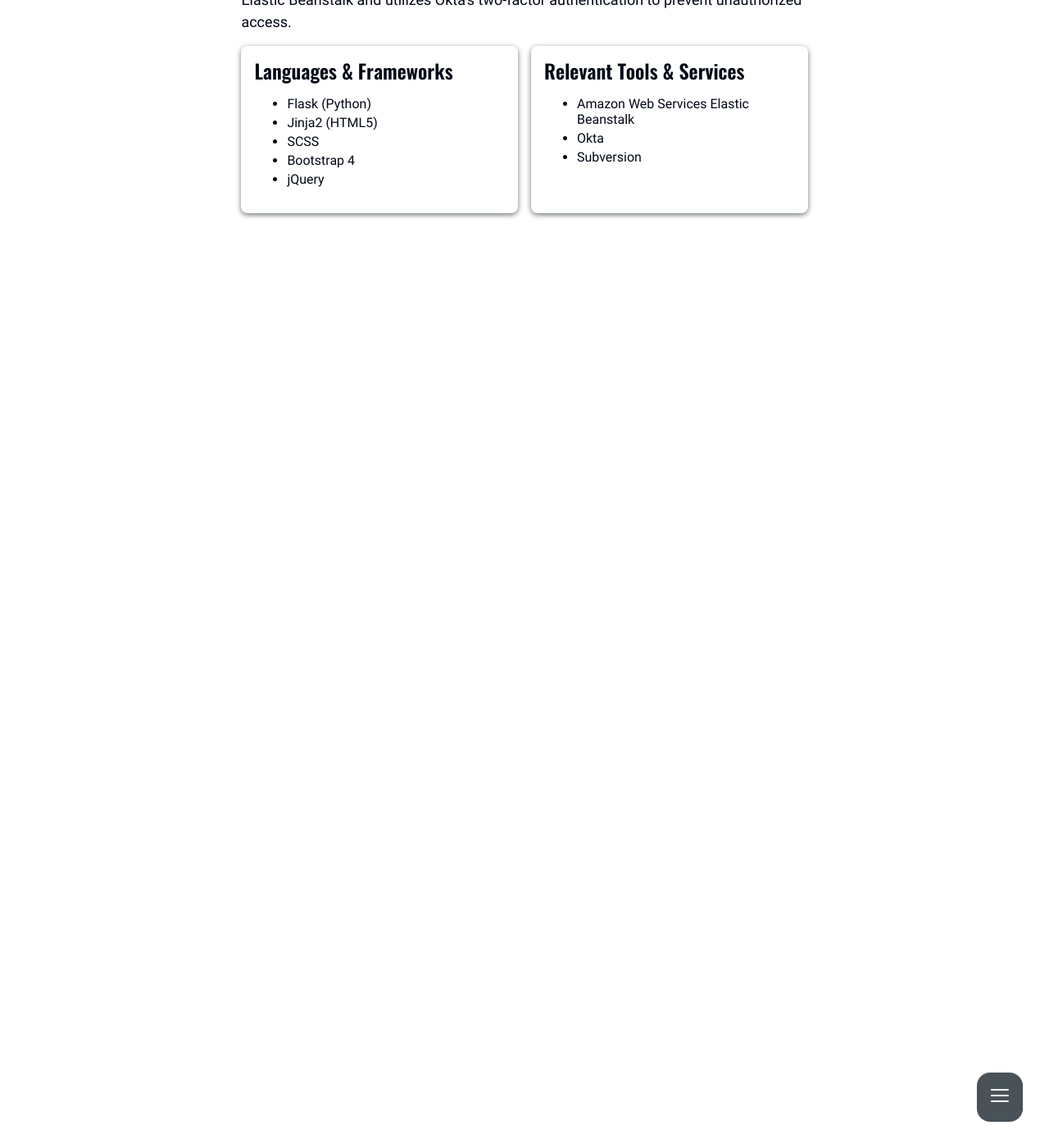
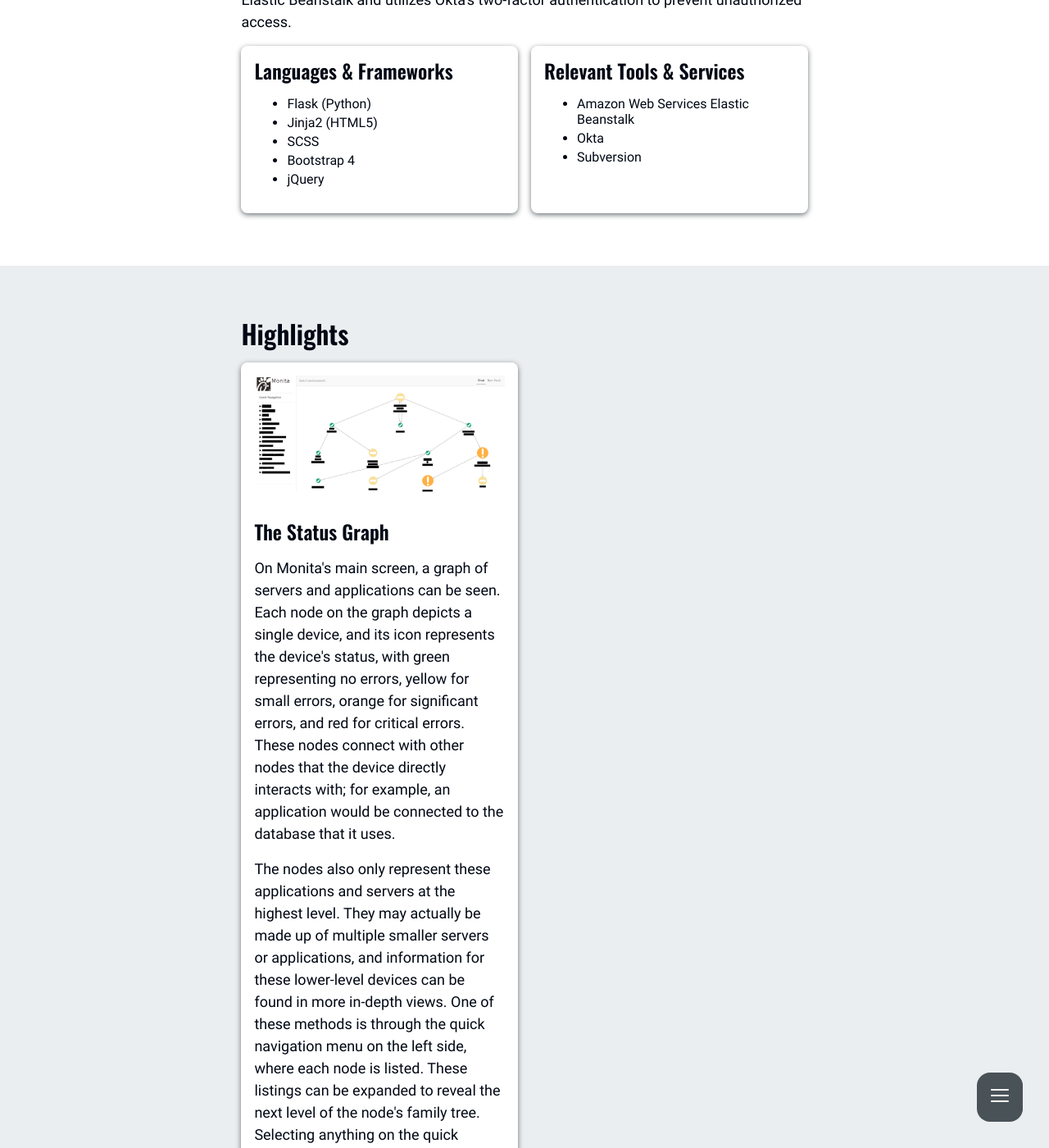
Before and after one commit to mlee-chanyoung/mlee-chanyoung.github.io, a Jekyll site: the page built from pages/projects/monita.html, in a window 1280 px wide and 1400 px high, scrolled down 728 px. Shown: the whole window at 82% size. Built offline with Jekyll 4.4.1, drawn with Linux system fonts in a browser that asks for light colours; some of the changed text lies outside the part shown.

Commit message:
Add highlights section on projects

```diff
--- a/_data/projects.yaml
+++ b/_data/projects.yaml
@@ -39,6 +39,14 @@ list:
       - "Amazon Web Services Elastic Beanstalk"
       - "Okta"
       - "Subversion"
+    highlights:
+      - title: "The Status Graph"
+        image: "/assets/img/projects/monita/thumbnail.png"
+        image-description: "Graph to monitor system statuses."
+        description: |
+          <p>On Monita's main screen, a graph of servers and applications can be seen. Each node on the graph depicts a single device, and its icon represents the device's status, with green representing no errors, yellow for small errors, orange for significant errors, and red for critical errors. These nodes connect with other nodes that the device directly interacts with; for example, an application would be connected to the database that it uses.</p>
+          <p>The nodes also only represent these applications and servers at the highest level. They may actually be made up of multiple smaller servers or applications, and information for these lower-level devices can be found in more in-depth views. One of these methods is through the quick navigation menu on the left side, where each node is listed. These listings can be expanded to reveal the next level of the node's family tree. Selecting anything on the quick navigation menu performs an equivalent action to selecting a node on the graph.</p>
+          <p>Finally, the list of devices being used can be changed through the options on the top-right, which currently includes options for devices from the production environment and the non-production environment. As the device lists are stored in a JSON file, additional lists can easily be added to provide a more customizable experience.</p>
   connect-four:
     title: "Connect 4"
     description: ""
--- a/_includes/project_page.html
+++ b/_includes/project_page.html
@@ -17,3 +17,17 @@
     </article>
   </section>
 </article>
+<article class="Slice Slice--offwhite">
+  <h2 class="Heading Heading--secondary">{{ site.data.projects.highlights.title }}</h2>
+  <section class="Grid Grid--2">
+    {% for highlight in project.highlights %}
+      <article class="Card">
+        <a href="{{ highlight.image }}" data-lightbox="images" data-title="{{ highlight.image-description }}">
+          <img src="{{ highlight.image }}" class="Card-image" />
+        </a>
+        <h3 class="Heading Heading--tertiary">{{ highlight.title }}</h3>
+        {{ highlight.description }}
+      </article>
+    {% endfor %}
+  </section>
+</article>
```
